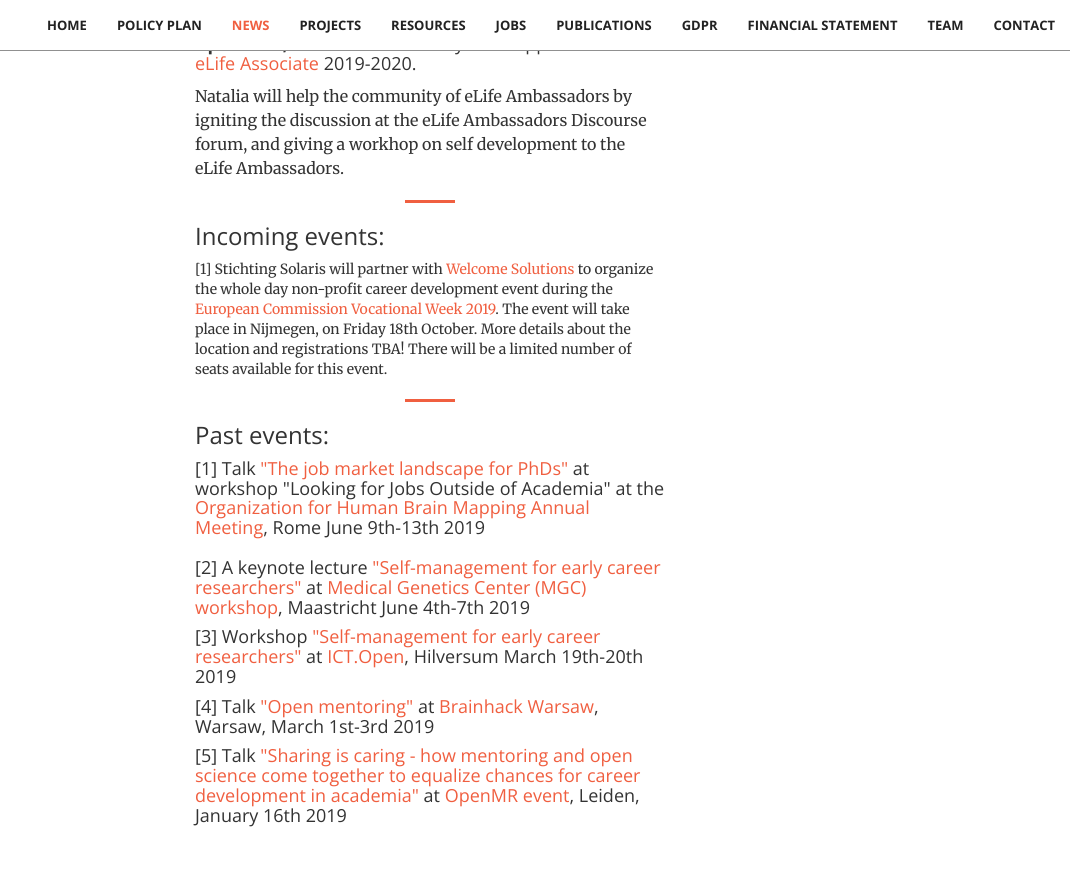
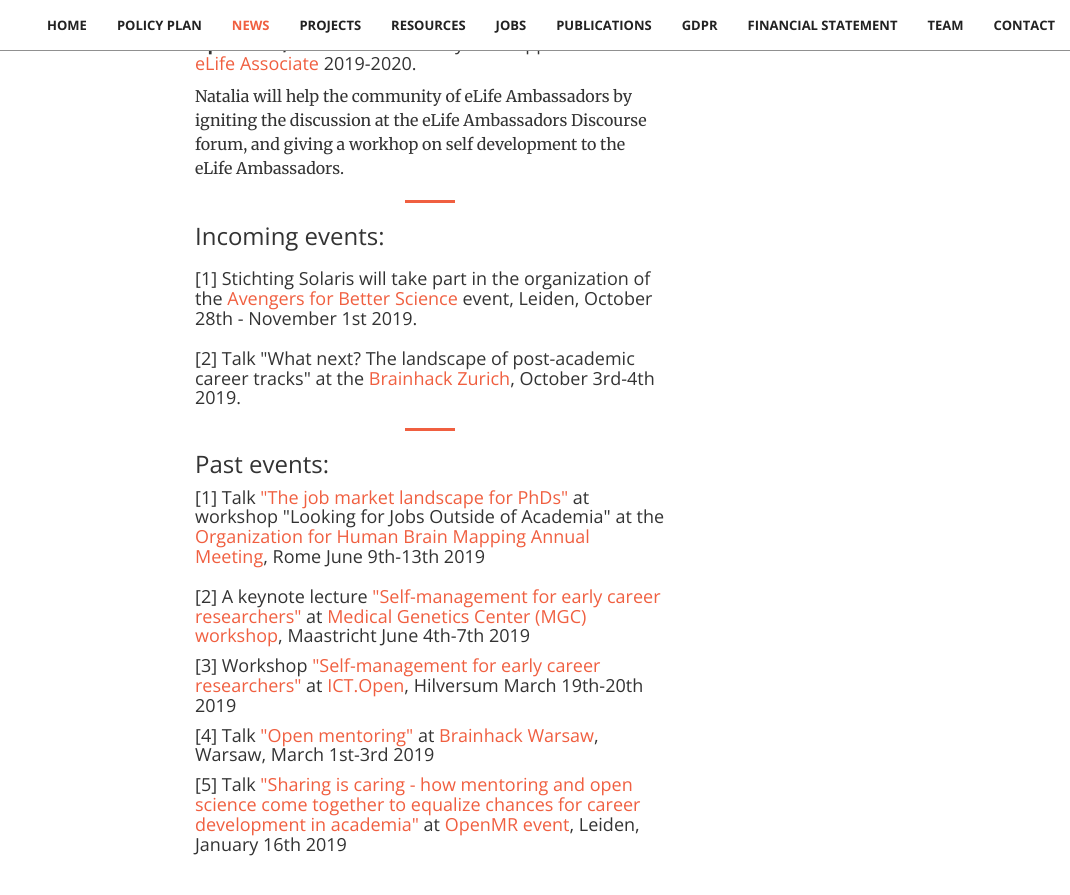
Before and after one commit to stichting-solaris/stichting-solaris.github.io, a Jekyll site: the page built from index.html, in a window 1280 px wide and 900 px high, scrolled down 7025 px. Shown: the top 895 px of the window, without its empty margins (210-1280 px from the left). Built offline with Jekyll 4.4.1, drawn with Linux system fonts in a browser that asks for light colours.

Commit message:
Update news.html

```diff
--- a/_includes/news.html
+++ b/_includes/news.html
@@ -82,12 +82,12 @@
 <!-- Incoming events: -->
                 <hr class="primary">
                 <h3 class="section-heading">Incoming events:</h3>
-                [1] Stichting Solaris will partner with <a href="https://welcome-solutions.com">
-                    Welcome Solutions</a> to organize the whole day non-profit career development event during the
-                    <a href="https://ec.europa.eu/social/vocational-skills-week/node_en">
-                    European Commission Vocational Week 2019</a>.
-                    The event will take place in Nijmegen, on Friday 18th October. More details about the location
-                    and registrations TBA! There will be a limited number of seats available for this event.
+                <p><h4 class="section-heading">[1] Stichting Solaris will take part in the organization of the
+                    <a href="https://avengers-for-better-science.github.io">
+                    Avengers for Better Science</a> event, Leiden, October 28th - November 1st 2019.</h4></p>
+
+                <p><h4 class="section-heading">[2] Talk "What next? The landscape of post-academic career tracks" at the
+                    <a href="http://brainhackzurich.ch/">Brainhack Zurich</a>, October 3rd-4th 2019.</h4></p>
 
 <!-- Past events: -->
                 <hr class="primary">
```
